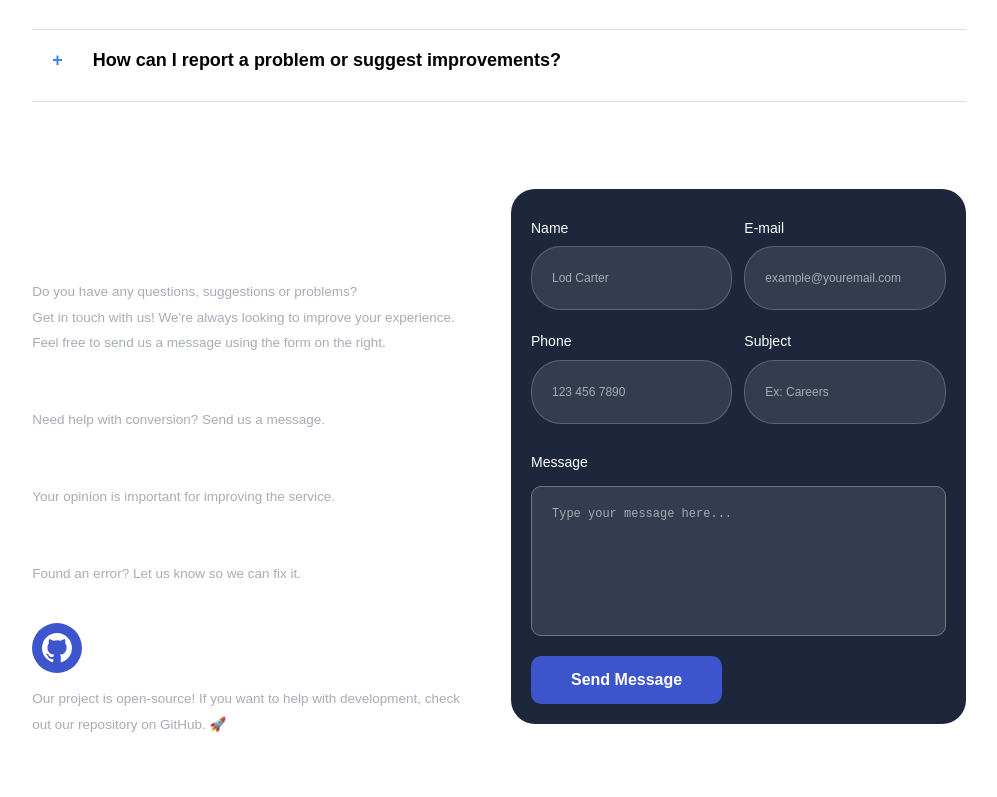
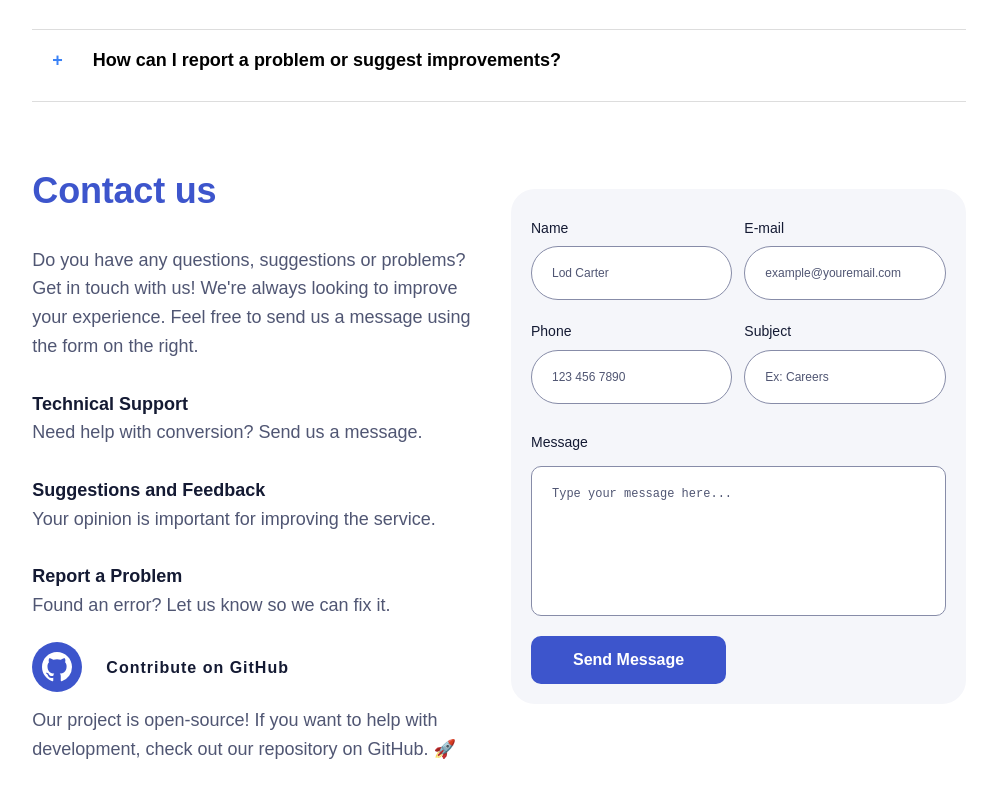
Before and after one commit to lodsa-ntos/youtube-to-mp3-converter, a React (Vite) app in the folder frontend/: page / in a window 1280 px wide. Shown: the part 3223-4020 px from the top of the page, without its empty margins (141-1138 px from the left). Built offline with nearby package versions, Linux system fonts and the light colour scheme; a web font is replaced by a local one.

Commit message:
Refactor Contact page styles; update typography, colors, and layout for improved design and user experience

```diff
--- a/frontend/src/pages/Contact/Contact.css
+++ b/frontend/src/pages/Contact/Contact.css
@@ -12,20 +12,24 @@
   min-width: 300px;
 }
 .title-contact-us {
-  font-size: 64px;
-  font-weight: 600;
-  color: var(--white);
+  font-size: 36px;
+  font-weight: 700;
+  color: var(--blue-vibrant);
   padding-bottom: 3.5%;
-  line-height: 1.2em;
+  letter-spacing: -0.2px;
+  line-height: 1.2;
   margin-top: 0;
   margin-bottom: 18px;
 }
 .intro-contact-txt, .support-txt,
 .github-icon-container, .open-source-github-txt,
 .contribute-subtitle {
-  color: #a6acb8;
-  font-size: 13.5px;
-  width: 99%;
+  color: var(--grey);
+  font-size: 18px;
+  font-weight: 400;
+  letter-spacing: 0px;
+  line-height: 1.6;
+  max-width: 600px;
 }
 .support-txt {
   left: 0;
@@ -34,35 +38,39 @@
 .technical-support-txt,
 .suggestions-feedback-txt,
 .report-problem-txt {
-  font-weight: bold;
-  line-height: 1.6;
-  color: var(--white);
-  font-size: 14px;
+  font-weight: 700;
+  line-height: 1.5;
+  color: var(--dark-grey);
+  font-size: 18px;
+  letter-spacing: 0px;
+  max-width: 600px;
+}
+.container-github-bnt {
+  display: flex;
+  align-items: flex-start;
+  justify-content: flex-start;
+  justify-content: flex-start;
 }
 .github-link {
   display: flex;
-  align-items: center;
   text-decoration: none;
   color: inherit;
-  transition: transform .3s;
+  transition: transform .3s ease-in-out;
 }
-.github-link:hover,
-.github-link:focus {
+.github-link:hover {
   text-decoration: none;
-  color: inherit;
-  opacity: 90%;
+  color: var(--blue-vibrant);
   transform: scale(0.95);
 }
 .github-space {
   display: flex;
   align-items: center;
-  gap: 14px;
   padding-top: 8%;
 }
 .github-icon-container {
   display: flex;
   align-items: center;
-  justify-content: center;
+  justify-content: flex-start;
   background-color: var(--blue-vibrant);
   border-radius: 50%;
   padding: 10px;
@@ -80,7 +88,12 @@
 }
 .open-github, .contribute-subtitle {
   text-decoration: none;
-  color: var(--white);
+  color: var(--dark-grey);
+  font-weight: 600;
+  font-size: 16px;
+  letter-spacing: 1px;
+  line-height: 1.2;
+  padding: 12px 24px;
 }
 
 /*Form */
@@ -88,7 +101,7 @@
   display: flex;
   flex-direction: column;
   justify-content: center;
-  background-color: #1d263b;
+  background-color: var(--light-blue-grey2);
   border-radius: 24px;
   margin-top: 4.4%;
   gap: 12px;
@@ -111,10 +124,10 @@
   font-size: 12px;
   margin-top: 2.5%;
   border-radius: 30px;
-  color: var(--white);
-  background-color: rgba(255, 255, 255, .1);
-  border: 1px solid rgba(255, 255, 255, .2);
-  height: 64px;
+  color: var(--dark-grey);
+  background-color: var(--white);
+  border: 1px solid var(--grey2);
+  height: 54px;
   padding: 20px;
 }
 .container-message {
@@ -126,7 +139,7 @@
 .title-name {
   margin-top: 3.5%;
   font-size: 14px;
-  color: var(--white);
+  color: var(--dark-grey);
 }
 .container-message textarea.input-message {
   width: 100%;
@@ -137,9 +150,9 @@
   margin-top: 2.5%;
   padding: 20px;
   border-radius: 10px;
-  color: var(--white);
-  background-color: rgba(255, 255, 255, .1);
-
+  color: var(--dark-grey);
+  background-color: var(--white);
+  border: 1px solid var(--grey2);
 }
 textarea.input-message:focus,
 textarea.input-message:hover,
@@ -161,30 +174,31 @@ input.input-subject:hover {
 .container-email input.input-email::placeholder,
 .container-phone input.input-phone::placeholder,
 .container-subject input.input-subject::placeholder {
-   color: rgba(255, 255, 255, 0.566);
+  color: var(--grey);
 }
 .container-message textarea.input-message::-moz-placeholder,
 .container-name input.input-name::-moz-placeholder,
 .container-email input.input-email::-moz-placeholder,
 .container-phone input.input-phone::-moz-placeholder,
 .container-subject input.input-subject::-moz-placeholder {
-  color: var(--white);
+  color: var(--grey);
 }
 .container-message textarea.input-message:-ms-input-placeholder,
 .container-name input.input-name:-ms-input-placeholder,
 .container-email input.input-email:-ms-input-placeholder,
 .container-phone input.input-phone:-ms-input-placeholder,
 .container-subject input.input-subject:-ms-input-placeholder {
-  color: var(--white);
+  color: var(--grey);
 }
 .container-message textarea.input-message::-ms-input-placeholder,
 .container-name input.input-name::-ms-input-placeholder,
 .container-email input.input-email::-ms-input-placeholder,
 .container-phone input.input-phone::-ms-input-placeholder,
 .container-subject input.input-subject::-ms-input-placeholder {
-  color: var(--white);
+  color: var(--grey);
 }
 
+/* Bnt */
 #button_id{
   justify-self: start;
 }
@@ -199,17 +213,15 @@ input.send-message-bnt {
   line-height: 20px;
   background-color: var(--blue-vibrant);
   color: var(--white);
-  border: none;
+  border: 2px solid var(--blue-vibrant);
   cursor: pointer;
   padding: 0px 40px;
   transform-style: preserve-3d;
-  transition: all .3s ease-in-out;
   margin-left: 0;
 }
 input.send-message-bnt:hover {
-  background-color: rgba(255, 255, 255, 0.566);
-  transform: scale(0.95);
-  box-shadow: 0px 4px 10px rgba(0, 0, 0, .2);
+  background-color: var(--grey);
+  border: 2px solid var(--grey2);
 }
 input.send-message-bnt:active {
   transform: scale(0.95);
--- a/frontend/src/pages/Contact/Contact.jsx
+++ b/frontend/src/pages/Contact/Contact.jsx
@@ -21,6 +21,7 @@ const Contact = () => {
           <br />Found an error? Let us know so we can fix it.
         </p>
 
+        <div className="container-github-bnt">
         <a
             className="github-link"
             href="https://github.com/lodsa-ntos/youtube-to-mp3-converter"
@@ -34,6 +35,8 @@ const Contact = () => {
                 <p className="contribute-subtitle">Contribute on GitHub</p>
             </div>
           </a>
+        </div>
+
 
         <p className="open-source-github-txt">
           Our project is open-source! If you want to help with development, check out our repository on GitHub. 🚀
```
Lines whose indentation alone changed are shown as unchanged.
